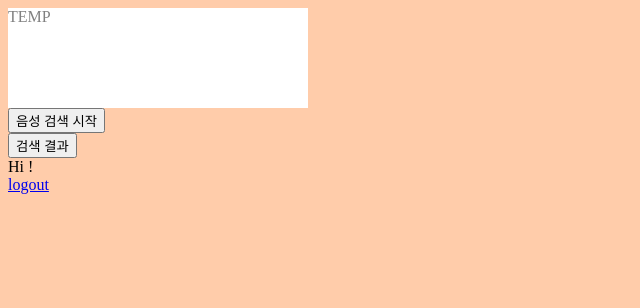
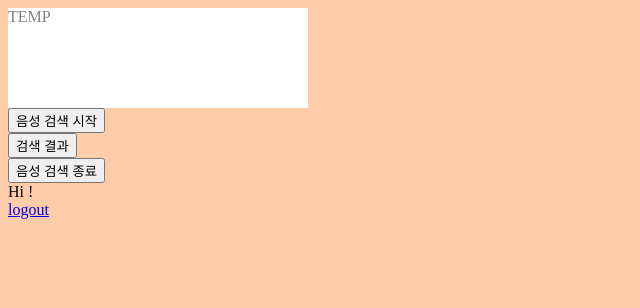
Before and after one commit to Chokwanghwan/CupHolder-KwangsPart, a Flask app: page /users/me/ in a window 1280 px wide. Shown: the top 308 px of the page, without its empty margins (0-640 px from the left). Run offline with Flask 2, Linux system fonts and the light colour scheme.

Commit message:
음성 검색 종료 버튼 생

```diff
--- a/app/templates/base.html
+++ b/app/templates/base.html
@@ -29,6 +29,10 @@
     <div>
       <button id="searchCompleteButton">검색 결과</button>
     </div>
+
+    <div>
+      <button id="endSearchButton">음성 검색 종료</button>
+    </div>
     <div id="content">{% block content %}{% endblock %}</div>
     <div id="footer">{% block footer %}{% endblock %}</div>
     {% block script %}
```
